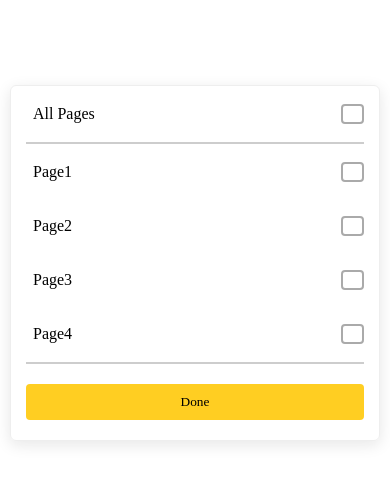
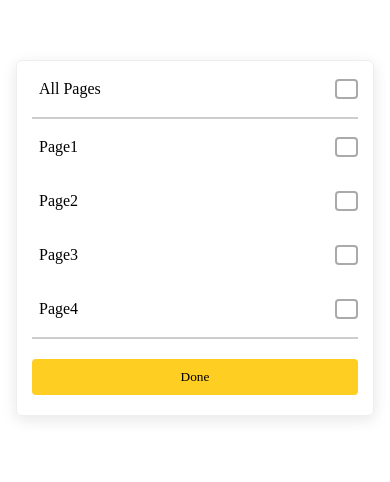
Before and after one commit to NeSSrine99/frontend, a plain HTML site: page index.html in a window 390 px wide. Drawn offline with Linux system fonts and the light colour scheme.

Commit message:
the style in phone

```diff
--- a/style.css
+++ b/style.css
@@ -10,6 +10,17 @@ body {
   display: flex;
   justify-content: center;
   margin-top: 85px;
+}
+
+@media (max-width: 400px) {
+  body {
+    margin-top: 60px;
+    margin-left: 16px;
+    margin-right: 16px;
+  }
+  .container {
+    width: 80%;
+  }
 }
 
 /* CONTAINER */
```
